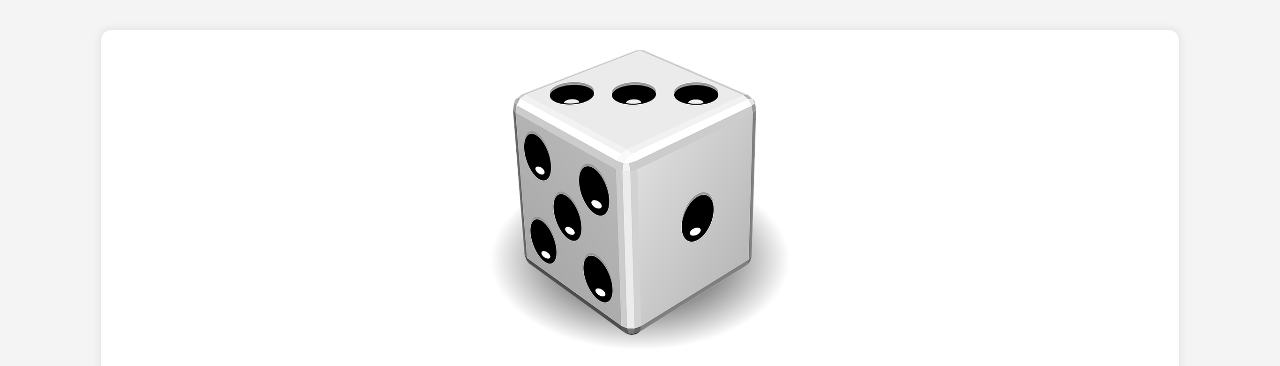
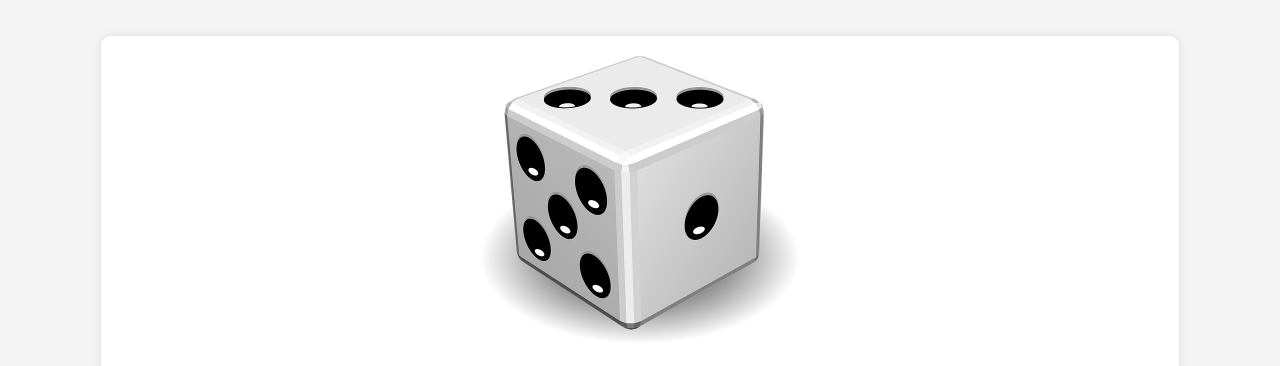
Before and after one commit to Sehis/Web_Programming, a plain HTML site: page diceGame/game.html in a window 1280 px wide. Shown: the part 127-493 px from the top of the page. Drawn offline with Linux system fonts and the light colour scheme.

Commit message:
modified:   diceGame/game.html

```diff
--- a/diceGame/game.html
+++ b/diceGame/game.html
@@ -8,7 +8,7 @@
 </head>
 <body>
     <div class="container">
-        <img src="res/dice.webp" style="width: 300px; height: 300px;"/>
+        <img src="res/dice.webp" style="width: 320px; height: 288px;"/>
         <h1>주사위 굴리기</h1>
         <label>최댓값:</label>
         <input type="number" id="maxValue" min="1" value="6">
```
